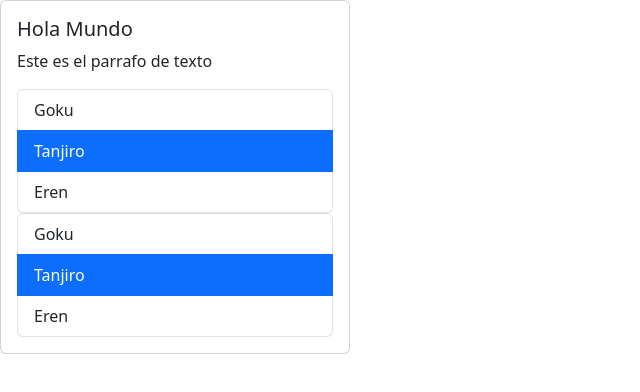
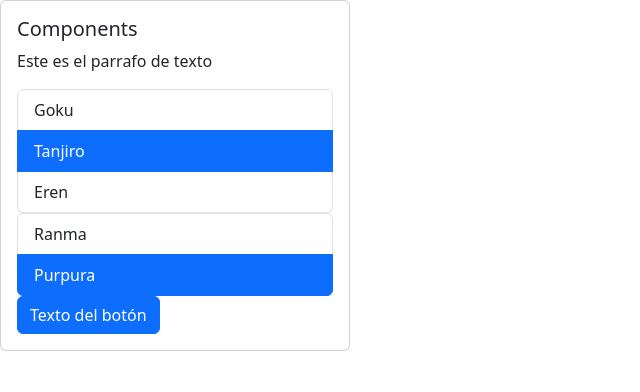
Before and after one commit to Isaac-Torres-dev/React-App, a React (Vite) app: page / in a window 1280 px wide. Shown: the top 392 px of the page, without its empty margins (0-640 px from the left). Built offline with nearby package versions, Linux system fonts and the light colour scheme.

Commit message:
Ejercicio Botón de cargar

```diff
--- a/src/App.tsx
+++ b/src/App.tsx
@@ -2,10 +2,15 @@
 // import Card from "./components/Card";
 import Card, { CardBody } from "./components/Card";
 import List from "./components/List";
+import Buttom from "./components/Buttom";
+import { useState } from "react";
 
 function App() {
+  const [isLoading, setIsLoading] = useState(false);
+  const handleClick = () => setIsLoading(!isLoading);
+
   const list = ["Goku", "Tanjiro", "Eren"];
-  const list2: string[] = [];
+  const list2: string[] = ["Ranma", "Purpura"];
   const handleSelect = (elemento: string) => {
     console.log("imprimiendo", elemento);
   };
@@ -13,12 +18,23 @@ function App() {
     console.log("mostrando", elemento);
   };
 
+  const contenido =
+    list2.length || list.length ? (
+      <>
+        <List data={list} onSelect={handleSelect} />
+        <List data={list2} onSelect={handleSelect2} />
+      </>
+    ) : (
+      "Sin elementos para mostrar"
+    );
+
   return (
     <Card>
-
-      <CardBody title="Hola Mundo" text="Este es el parrafo de texto" />
-      <List data={list} onSelect={handleSelect} />
-      <List data={list} onSelect={handleSelect2} />
+      <CardBody title="Components" text="Este es el parrafo de texto" />
+      {contenido}
+      <Buttom isLoading={isLoading} onClick={handleClick}>
+        Texto del botón
+      </Buttom>
     </Card>
   );
 }
--- /dev/null
+++ b/src/components/Buttom.tsx
@@ -0,0 +1,22 @@
+import { ReactNode } from "react";
+
+type Props = {
+  children: ReactNode;
+  isLoading: boolean;
+  onClick: () => void;
+};
+
+function Buttom({ children, isLoading, onClick }: Props) {
+  return (
+    <button
+      onClick={onClick}
+      disabled={isLoading}
+      type="button"
+      className={`btn btn-${isLoading ? "secondary" : "primary"}`}
+    >
+      {isLoading ? "Cargando..." : children}
+    </button>
+  );
+}
+
+export default Buttom;
```
